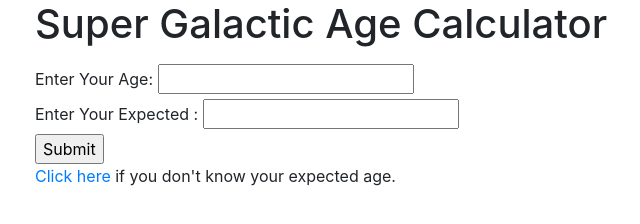
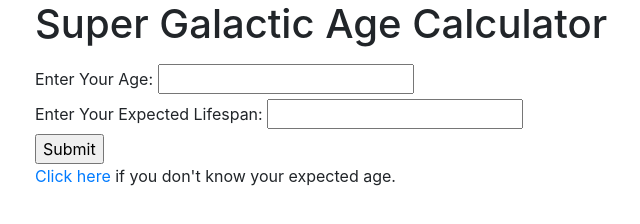
Before and after one commit to Gavin-Kimberlin/Super-Galactic-Age-Calculator, a website built with webpack: page src/index.html in a window 1280 px wide. Shown: the whole page, without its empty margins (50-690 px from the left). Built offline with nearby package versions, Linux system fonts and the light colour scheme.

```diff
--- a/package.json
+++ b/package.json
@@ -34,7 +34,7 @@
     "webpack-dev-server": "^3.1.0"
   },
   "scripts": {
-    "test": "./node_modules/karma/bin/karma start karma.conf.js",
+    "test": "jasmine",
     "build": "webpack --mode development",
     "start": "npm run build && webpack-dev-server --open --mode development"
   },
--- a/src/index.html
+++ b/src/index.html
@@ -12,7 +12,7 @@
         <label for="age">Enter Your Age:</label>
         <input type="text" id="age">
         <br>
-        <label for="expectedAge">Enter Your Expected :</label>
+        <label for="expectedAge">Enter Your Expected Lifespan:</label>
         <input type="text" id="expectedAge">
         <br>
         <input type="submit" value="Submit">
```
Also changed, not shown: dist/index.html (deleted), 1 other file.
